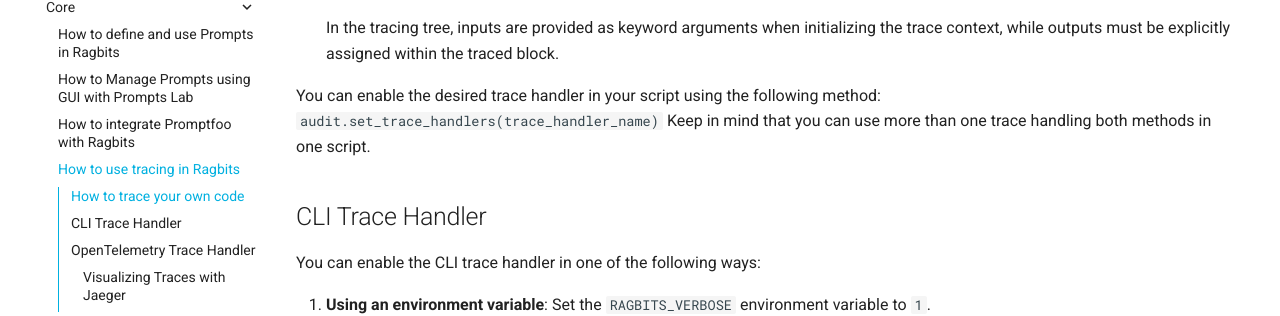
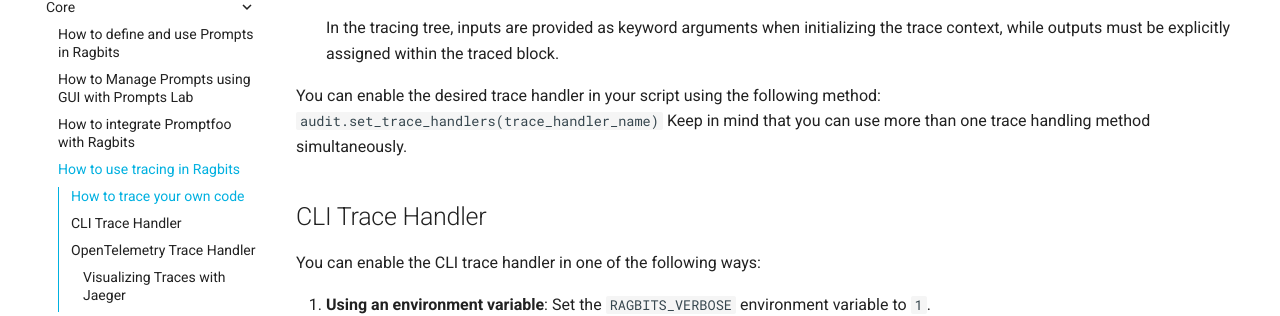
Before and after one commit to deepsense-ai/ragbits, an MkDocs documentation site: the page built from docs/how-to/core/use_tracing.md, in a window 1280 px wide and 900 px high, scrolled down 844 px. Shown: the part 149-465 px from the top of the window. Built offline with MkDocs 1.6.1 and Material for MkDocs 9.7.7, drawn with Linux system fonts in a browser that asks for light colours; comment, search, counter and statistics services are not loaded.

Commit message:
Update docs/how-to/core/use_tracing.md
Co-authored-by: Mateusz Hordyński <26008518+mhordynski@users.noreply.github.com>

````diff
--- a/docs/how-to/core/use_tracing.md
+++ b/docs/how-to/core/use_tracing.md
@@ -44,7 +44,7 @@ def add_more_numbers(a: int, b: int, c: int) -> int:
 
 You can enable the desired trace handler in your script using the following method:
 ```audit.set_trace_handlers(trace_handler_name)```
-Keep in mind that you can use more than one trace handling both methods in one script.
+Keep in mind that you can use more than one trace handling method simultaneously.
 
 ## CLI Trace Handler
 You can enable the CLI trace handler in one of the following ways:
````
